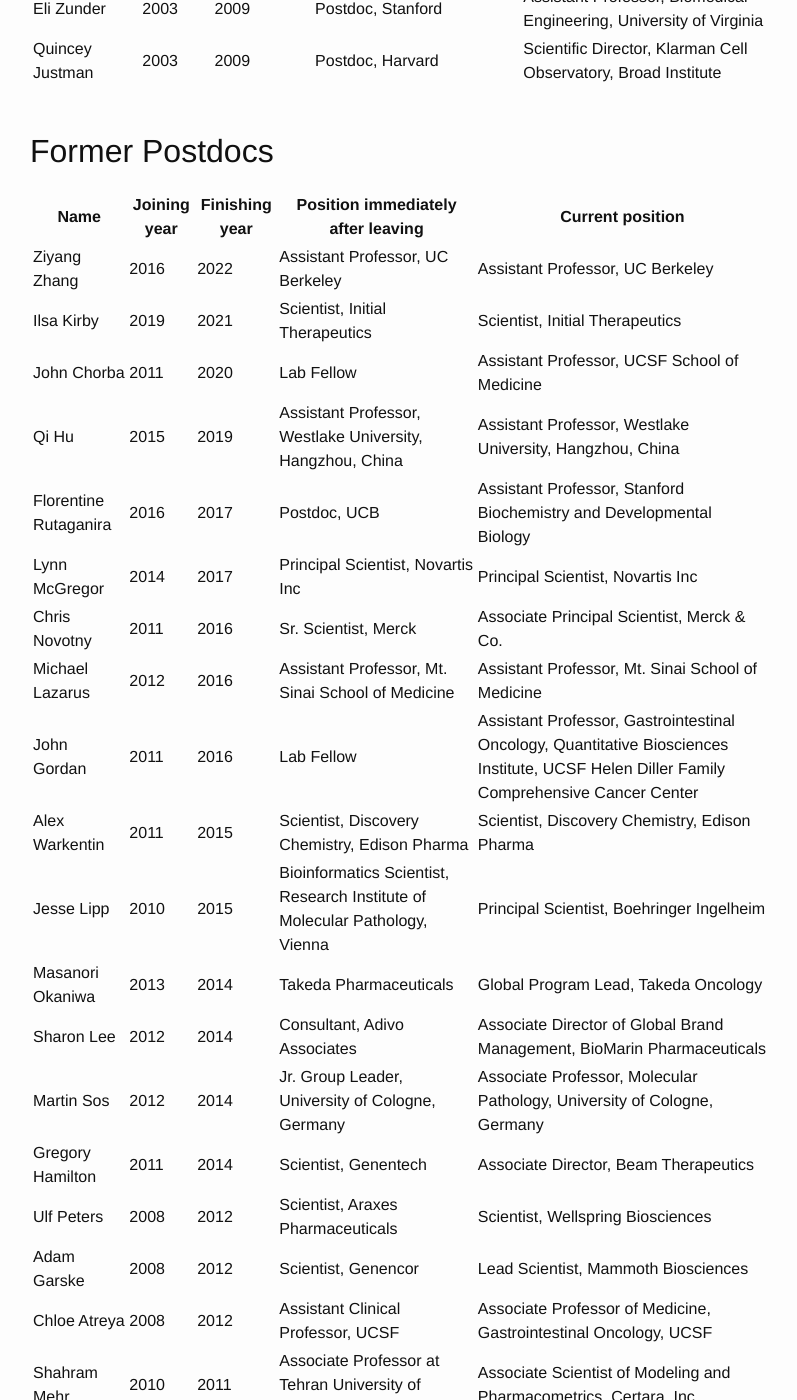
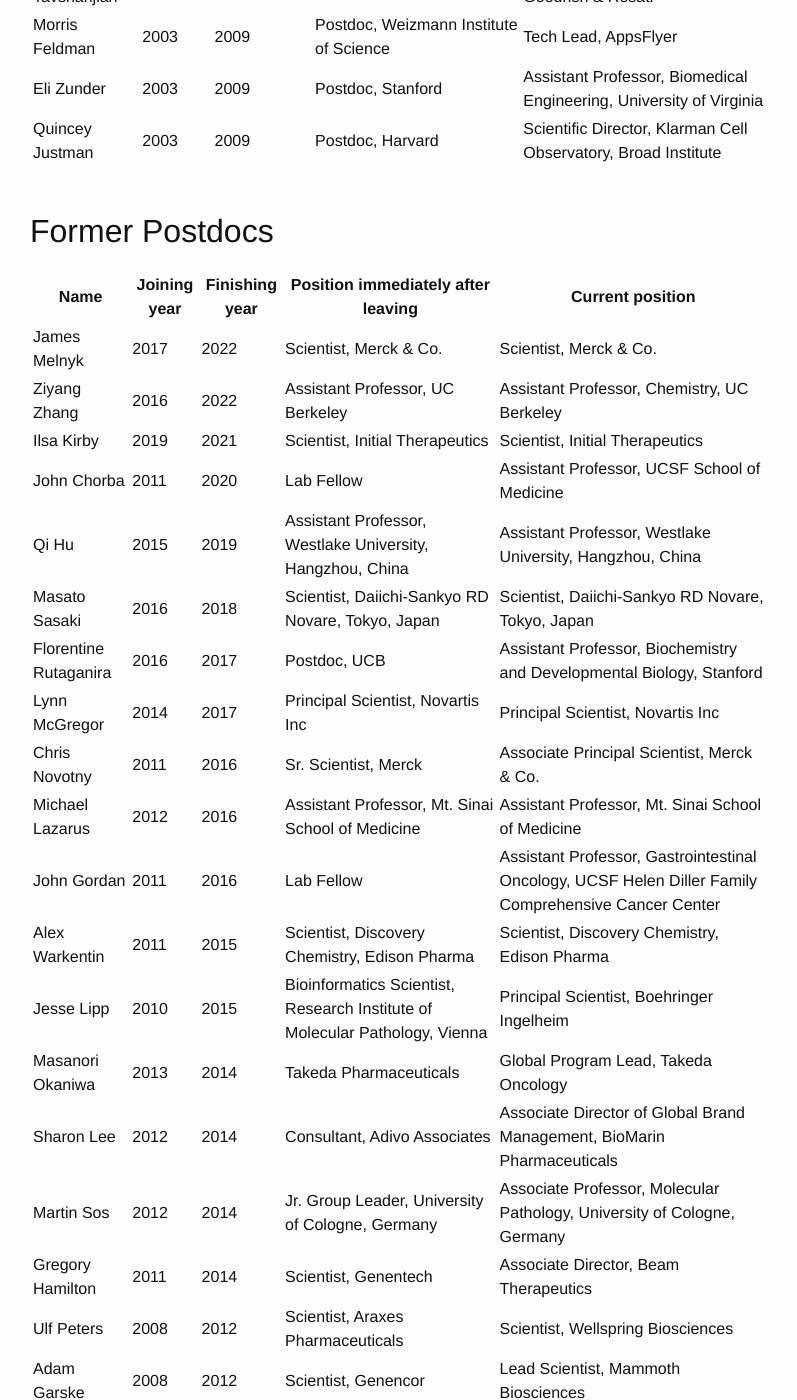
Before and after one commit to UCSF-CMP/shokat-lab, a Jekyll site: the page built from alum.md, in a window 1280 px wide and 1400 px high, scrolled down 1698 px. Shown: the whole window, without its empty margins (240-1037 px from the left). Built offline with Jekyll 4.4.1, drawn with Linux system fonts in a browser that asks for light colours; nearby versions of some CDN libraries; some of the changed text lies outside the part shown.

Commit message:
updated alumni tables with Jim, Kevin, Shizhong

```diff
--- a/alum.md
+++ b/alum.md
@@ -9,13 +9,15 @@
 
 | Name                  | Joining year | Graduation year | Position immediately after graduation                           | Current position                                                         |
 | --------------------- | ------------ | --------------- | --------------------------------------------------------------- | ------------------------------------------------------------------------ |
+| Shizhong Dai          | 2017         | 2022            | Postdoc, Stanford                                               | Postdoc, Stanford                                                        |
+| Kevin Lou             | 2016         | 2022            | Back to medical school at UCSF                                  | Back to medical school at UCSF                                           |
 | Steven Moss           | 2015         | 2019            | Intern, National Academies of Science, Engineering and Medicine | Program Officer, National Academies of Science, Engineering and Medicine |
 | Chimno Nnadi          | 2014         | 2019            | Back to medical school at UCSF                                  | Back to medical school at UCSF                                           |
 | Eric Gonzalez         | 2018         | 2019            | Graduated with MS                                               |                                                                          |
 | Allison Wong          | 2014         | 2018            | Back to medical school at UCSF                                  | Resident, UCSF Internal Medicine                                         |
 | Krister Barkovich     | 2013         | 2018            | Back to medical school at UCSF                                  | Resident, UCSD Radiology                                                 |
 | Daniel Gentile        | 2013         | 2017            | Private School Teacher, Ethical Culture Fieldston School, NY    | Private School Teacher, Berkeley Carroll School, NY                      |
-| Florentine Rutaganira | 2011         | 2016            | Postdoc, Shokat lab                                             | Assistant Professor, Stanford Biochemistry and Developmental Biology     |
+| Florentine Rutaganira | 2011         | 2016            | Postdoc, Shokat lab                                             | Assistant Professor, Biochemistry and Developmental Biololgy, Stanford   |
 | Chris Novotny         | 2011         | 2016            | Postdoc, Shokat lab                                             | Associate Principal Scientist, Merck & Co.                               |
 | Aaron Mendez          | 2010         | 2016            | Postdoc, UC Berkeley                                            | Postdoc, UC Berkeley                                                     |
 | Rebecca Levin         | 2012         | 2015            | Consultant, Boston Consulting Group                             | Director of Program and Pipeline Strategy, Recursion Pharmaceuticals     |
@@ -37,26 +39,28 @@
 <br />
 ## Former Postdocs
 
-| Name                  | Joining year | Finishing year | Position immediately after leaving                                          | Current position                                                                                                                         |
-| --------------------- | ------------ | -------------- | --------------------------------------------------------------------------- | ---------------------------------------------------------------------------------------------------------------------------------------- |
-| Ziyang Zhang          | 2016         | 2022           | Assistant Professor, UC Berkeley                                            | Assistant Professor, UC Berkeley                                                                                                         |
-| Ilsa Kirby            | 2019         | 2021           | Scientist, Initial Therapeutics                                             | Scientist, Initial Therapeutics                                                                                                          |
-| John Chorba           | 2011         | 2020           | Lab Fellow                                                                  | Assistant Professor, UCSF School of Medicine                                                                                             |
-| Qi Hu                 | 2015         | 2019           | Assistant Professor, Westlake University, Hangzhou, China                   | Assistant Professor, Westlake University, Hangzhou, China                                                                                |
-| Florentine Rutaganira | 2016         | 2017           | Postdoc, UCB                                                                | Assistant Professor, Stanford Biochemistry and Developmental Biology                                                                     |
-| Lynn McGregor         | 2014         | 2017           | Principal Scientist, Novartis Inc                                           | Principal Scientist, Novartis Inc                                                                                                        |
-| Chris Novotny         | 2011         | 2016           | Sr. Scientist, Merck                                                        | Associate Principal Scientist, Merck & Co.                                                                                               |
-| Michael Lazarus       | 2012         | 2016           | Assistant Professor, Mt. Sinai School of Medicine                           | Assistant Professor, Mt. Sinai School of Medicine                                                                                        |
-| John Gordan           | 2011         | 2016           | Lab Fellow                                                                  | Assistant Professor, Gastrointestinal Oncology, Quantitative Biosciences Institute, UCSF Helen Diller Family Comprehensive Cancer Center |
-| Alex Warkentin        | 2011         | 2015           | Scientist, Discovery Chemistry, Edison Pharma                               | Scientist, Discovery Chemistry, Edison Pharma                                                                                            |
-| Jesse Lipp            | 2010         | 2015           | Bioinformatics Scientist, Research Institute of Molecular Pathology, Vienna | Principal Scientist, Boehringer Ingelheim                                                                                                |
-| Masanori Okaniwa      | 2013         | 2014           | Takeda Pharmaceuticals                                                      | Global Program Lead, Takeda Oncology                                                                                                     |
-| Sharon Lee            | 2012         | 2014           | Consultant, Adivo Associates                                                | Associate Director of Global Brand Management, BioMarin Pharmaceuticals                                                                  |
-| Martin Sos            | 2012         | 2014           | Jr. Group Leader, University of Cologne, Germany                            | Associate Professor, Molecular Pathology, University of Cologne, Germany                                                                 |
-| Gregory Hamilton      | 2011         | 2014           | Scientist, Genentech                                                        | Associate Director, Beam Therapeutics                                                                                                    |
-| Ulf Peters            | 2008         | 2012           | Scientist, Araxes Pharmaceuticals                                           | Scientist, Wellspring Biosciences                                                                                                        |
-| Adam Garske           | 2008         | 2012           | Scientist, Genencor                                                         | Lead Scientist, Mammoth Biosciences                                                                                                      |
-| Chloe Atreya          | 2008         | 2012           | Assistant Clinical Professor, UCSF                                          | Associate Professor of Medicine, Gastrointestinal Oncology, UCSF                                                                         |
-| Shahram Mehr          | 2010         | 2011           | Associate Professor at Tehran University of Medical Sciences                | Associate Scientist of Modeling and Pharmacometrics, Certara, Inc                                                                        |
-| Masakazu Tamura       | 2009         | 2010           | Daiichi Sankyo                                                              |                                                                                                                                          |
-| Tatsuya Okuzumi       | 2008         | 2009           | Ajinomoto Inc.                                                              | Associate General Manager, Business Development and R&D Project Management, Ajinomoto Co.                                                |
+| Name                  | Joining year | Finishing year | Position immediately after leaving                                          | Current position                                                                                     |
+| --------------------- | ------------ | -------------- | --------------------------------------------------------------------------- | ---------------------------------------------------------------------------------------------------- |
+| James Melnyk          | 2017         | 2022           | Scientist, Merck & Co.                                                      | Scientist, Merck & Co.                                                                               |
+| Ziyang Zhang          | 2016         | 2022           | Assistant Professor, UC Berkeley                                            | Assistant Professor, Chemistry, UC Berkeley                                                          |
+| Ilsa Kirby            | 2019         | 2021           | Scientist, Initial Therapeutics                                             | Scientist, Initial Therapeutics                                                                      |
+| John Chorba           | 2011         | 2020           | Lab Fellow                                                                  | Assistant Professor, UCSF School of Medicine                                                         |
+| Qi Hu                 | 2015         | 2019           | Assistant Professor, Westlake University, Hangzhou, China                   | Assistant Professor, Westlake University, Hangzhou, China                                            |
+| Masato Sasaki         | 2016         | 2018           | Scientist, Daiichi-Sankyo RD Novare, Tokyo, Japan                           | Scientist, Daiichi-Sankyo RD Novare, Tokyo, Japan                                                    |
+| Florentine Rutaganira | 2016         | 2017           | Postdoc, UCB                                                                | Assistant Professor, Biochemistry and Developmental Biology, Stanford                                |
+| Lynn McGregor         | 2014         | 2017           | Principal Scientist, Novartis Inc                                           | Principal Scientist, Novartis Inc                                                                    |
+| Chris Novotny         | 2011         | 2016           | Sr. Scientist, Merck                                                        | Associate Principal Scientist, Merck & Co.                                                           |
+| Michael Lazarus       | 2012         | 2016           | Assistant Professor, Mt. Sinai School of Medicine                           | Assistant Professor, Mt. Sinai School of Medicine                                                    |
+| John Gordan           | 2011         | 2016           | Lab Fellow                                                                  | Assistant Professor, Gastrointestinal Oncology, UCSF Helen Diller Family Comprehensive Cancer Center |
+| Alex Warkentin        | 2011         | 2015           | Scientist, Discovery Chemistry, Edison Pharma                               | Scientist, Discovery Chemistry, Edison Pharma                                                        |
+| Jesse Lipp            | 2010         | 2015           | Bioinformatics Scientist, Research Institute of Molecular Pathology, Vienna | Principal Scientist, Boehringer Ingelheim                                                            |
+| Masanori Okaniwa      | 2013         | 2014           | Takeda Pharmaceuticals                                                      | Global Program Lead, Takeda Oncology                                                                 |
+| Sharon Lee            | 2012         | 2014           | Consultant, Adivo Associates                                                | Associate Director of Global Brand Management, BioMarin Pharmaceuticals                              |
+| Martin Sos            | 2012         | 2014           | Jr. Group Leader, University of Cologne, Germany                            | Associate Professor, Molecular Pathology, University of Cologne, Germany                             |
+| Gregory Hamilton      | 2011         | 2014           | Scientist, Genentech                                                        | Associate Director, Beam Therapeutics                                                                |
+| Ulf Peters            | 2008         | 2012           | Scientist, Araxes Pharmaceuticals                                           | Scientist, Wellspring Biosciences                                                                    |
+| Adam Garske           | 2008         | 2012           | Scientist, Genencor                                                         | Lead Scientist, Mammoth Biosciences                                                                  |
+| Chloe Atreya          | 2008         | 2012           | Assistant Clinical Professor, UCSF                                          | Associate Professor of Medicine, Gastrointestinal Oncology, UCSF                                     |
+| Shahram Mehr          | 2010         | 2011           | Associate Professor at Tehran University of Medical Sciences                | Associate Scientist of Modeling and Pharmacometrics, Certara, Inc                                    |
+| Masakazu Tamura       | 2009         | 2010           | Scientist, Daiichi-Sankyo RD Novare, Tokyo, Japan                           | Scientist, Daiichi-Sankyo RD Novare, Tokyo, Japan                                                    |
+| Tatsuya Okuzumi       | 2008         | 2009           | Ajinomoto Inc.                                                              | Associate General Manager, Business Development and R&D Project Management, Ajinomoto Co.            |
```
